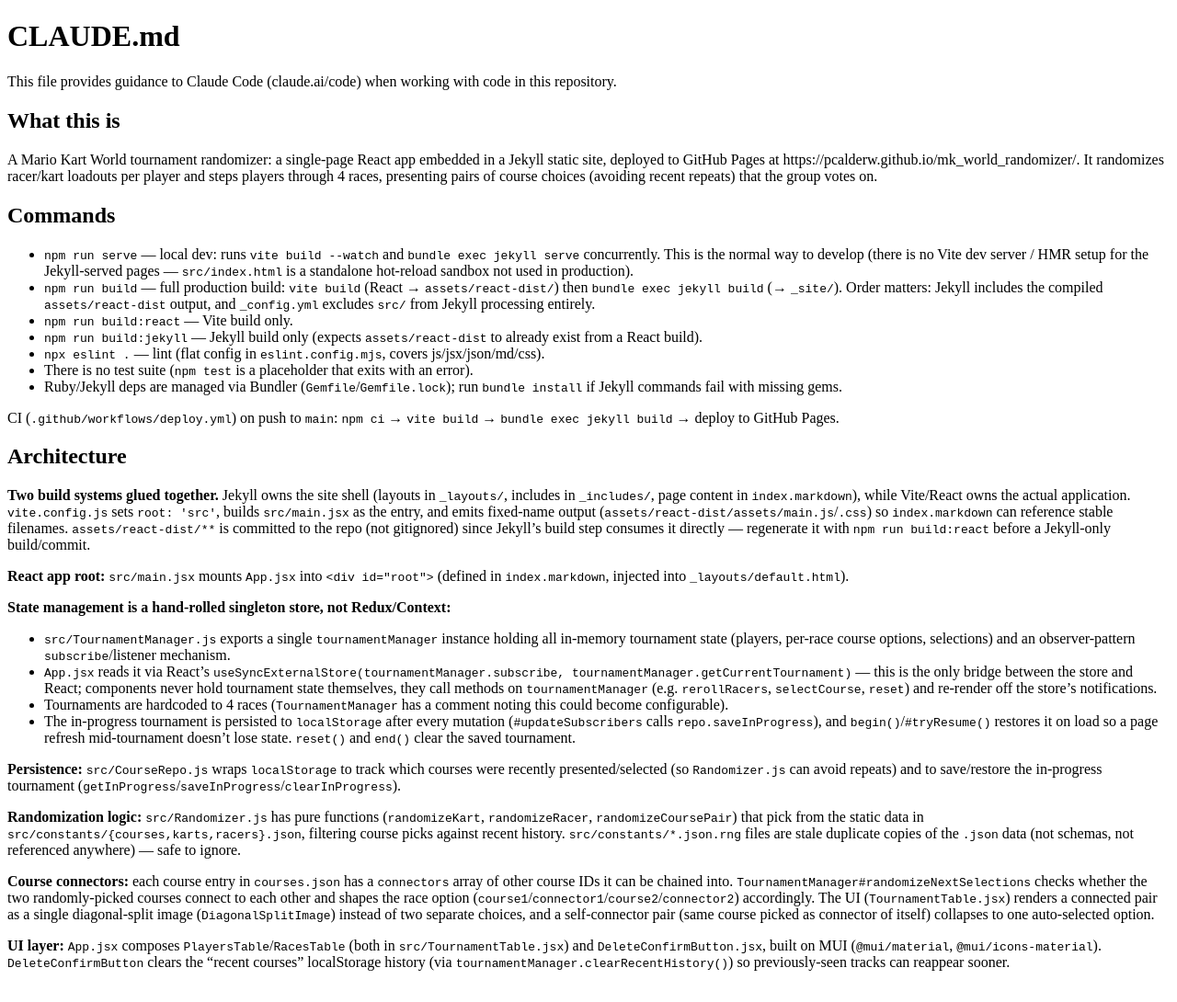
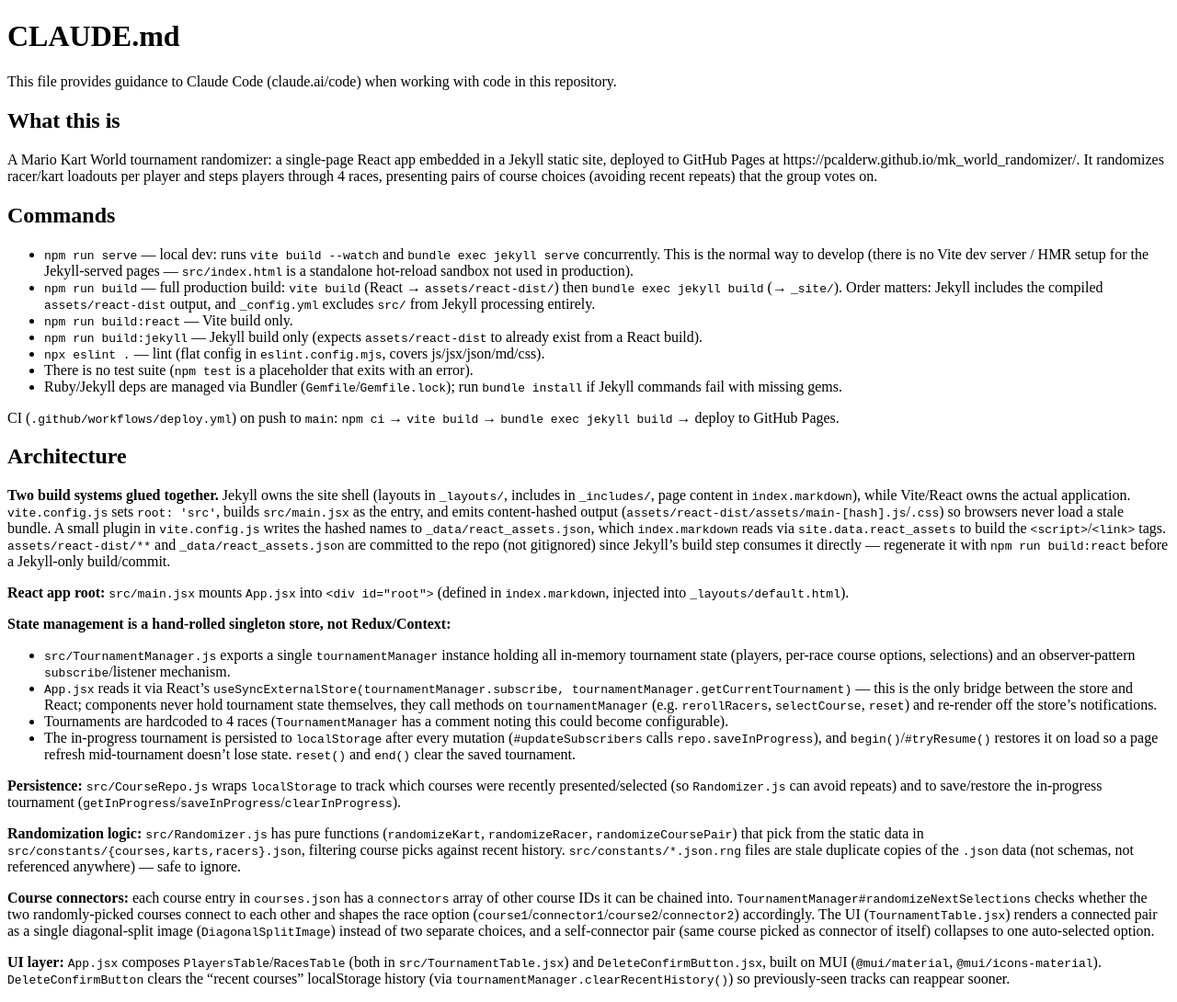
Before and after one commit to pcalderw/mk_world_randomizer, a Jekyll site: the page built from CLAUDE.md, in a window 1280 px wide. Shown: the whole page at 92% size. Built offline with Jekyll 4.4.1, drawn with Linux system fonts in a browser that asks for light colours; our own code applies the rules of GitHub Pages for plain Markdown files.

Commit message:
Content-hash the React bundle so clients don't load stale code
Vite now emits main-[hash].js/.css and writes the hashed names to
_data/react_assets.json, which index.markdown reads to build the
script/link tags. Also fixes the self-closing <script> tag and a
formatting tweak in DeleteConfirmButton.

Co-Authored-By: Claude Opus 5.5 <noreply@anthropic.com>

```diff
--- a/CLAUDE.md
+++ b/CLAUDE.md
@@ -20,7 +20,7 @@ CI (`.github/workflows/deploy.yml`) on push to `main`: `npm ci` → `vite build`
 
 ## Architecture
 
-**Two build systems glued together.** Jekyll owns the site shell (layouts in `_layouts/`, includes in `_includes/`, page content in `index.markdown`), while Vite/React owns the actual application. `vite.config.js` sets `root: 'src'`, builds `src/main.jsx` as the entry, and emits fixed-name output (`assets/react-dist/assets/main.js`/`.css`) so `index.markdown` can reference stable filenames. `assets/react-dist/**` is committed to the repo (not gitignored) since Jekyll's build step consumes it directly — regenerate it with `npm run build:react` before a Jekyll-only build/commit.
+**Two build systems glued together.** Jekyll owns the site shell (layouts in `_layouts/`, includes in `_includes/`, page content in `index.markdown`), while Vite/React owns the actual application. `vite.config.js` sets `root: 'src'`, builds `src/main.jsx` as the entry, and emits content-hashed output (`assets/react-dist/assets/main-[hash].js`/`.css`) so browsers never load a stale bundle. A small plugin in `vite.config.js` writes the hashed names to `_data/react_assets.json`, which `index.markdown` reads via `site.data.react_assets` to build the `<script>`/`<link>` tags. `assets/react-dist/**` and `_data/react_assets.json` are committed to the repo (not gitignored) since Jekyll's build step consumes it directly — regenerate it with `npm run build:react` before a Jekyll-only build/commit.
 
 **React app root:** `src/main.jsx` mounts `App.jsx` into `<div id="root">` (defined in `index.markdown`, injected into `_layouts/default.html`).
 
--- /dev/null
+++ b/_data/react_assets.json
@@ -0,0 +1,6 @@
+{
+  "js": "assets/main-BLSlbogu.js",
+  "css": [
+    "assets/main-CY9eW5lS.css"
+  ]
+}
--- a/src/DeleteConfirmButton.jsx
+++ b/src/DeleteConfirmButton.jsx
@@ -39,8 +39,8 @@ export function DeleteConfirmButton({ onConfirm }) {
         </DialogTitle>
         <DialogContent>
           <DialogContentText id="alert-dialog-description">
-            This is will allow getting repeated courses you already played (in
-            the last 15 non-connector races).
+            This will allow getting repeated courses you already played (in the
+            last 15 non-connector races).
           </DialogContentText>
         </DialogContent>
         <DialogActions>
```
Also changed, not shown: index.markdown (+5 -4 lines), vite.config.js (+29 -4 lines), assets/react-dist/assets/main-BLSlbogu.js, assets/react-dist/assets/main-CY9eW5lS.css (renamed from assets/react-dist/assets/main.css).
